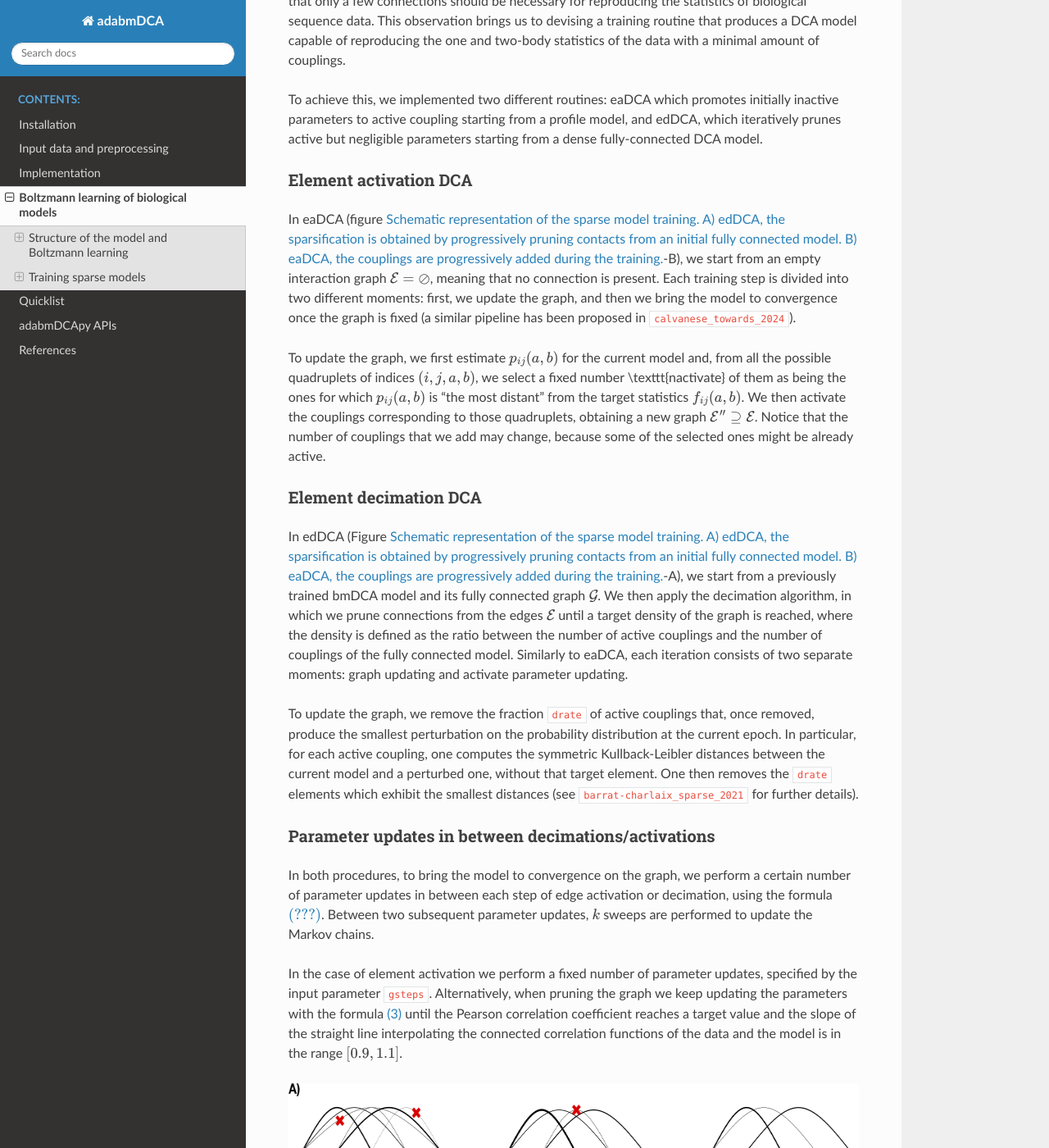
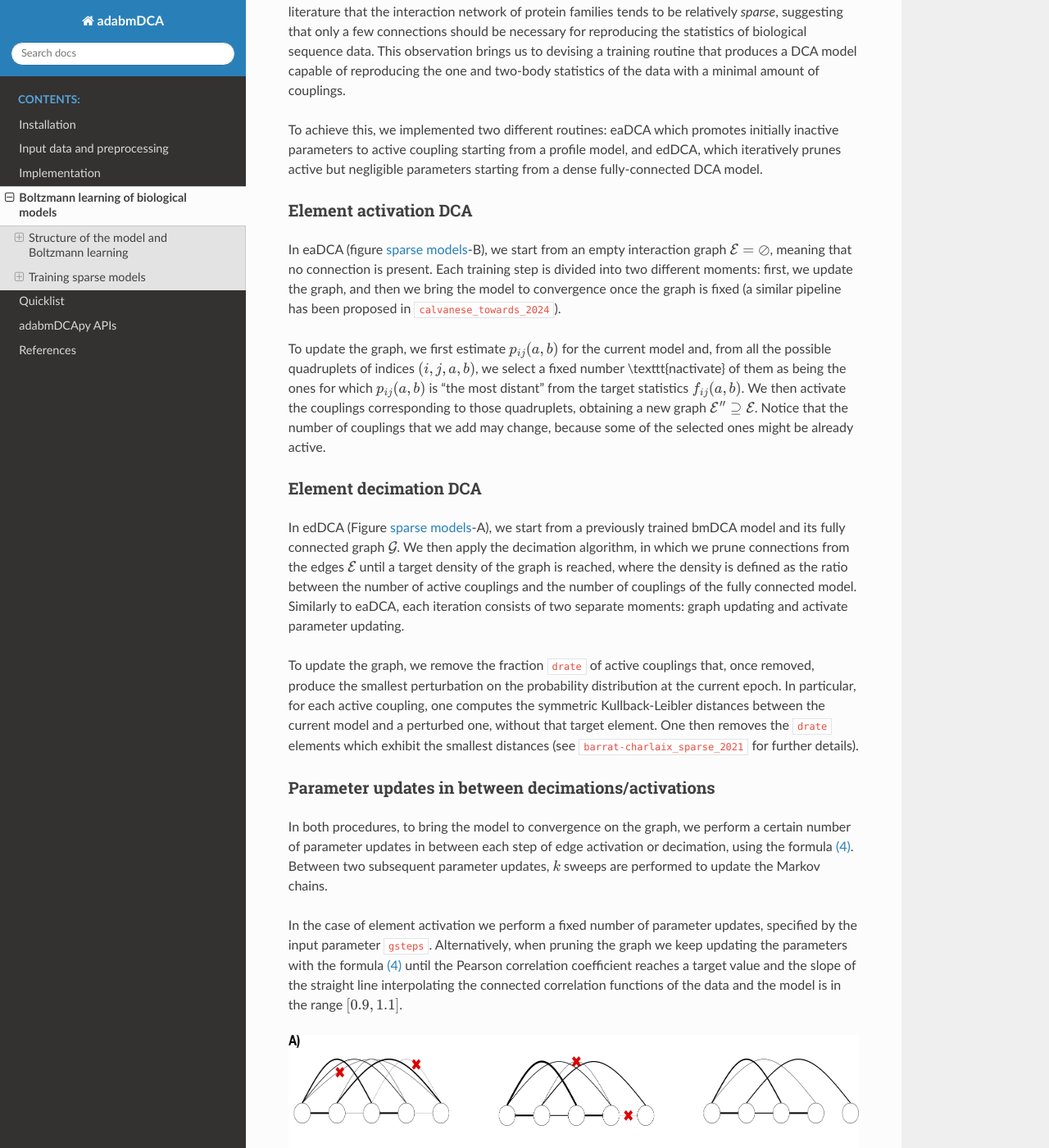
Before and after one commit to spqb/adabmDCApy, a Sphinx documentation site: the page built from doc/boltzmann_learning.md, in a window 1280 px wide and 1400 px high, scrolled down 3411 px. Shown: the whole window at 82% size. Built offline with Sphinx 7.4.7 and the Read the Docs theme 3.1.0, drawn with Linux system fonts in a browser that asks for light colours; cross-references to code outside the pages are shown as plain code; some of the changed text lies outside the part shown.

Commit message:
update doc

```diff
--- a/doc/boltzmann_learning.md
+++ b/doc/boltzmann_learning.md
@@ -56,7 +57,7 @@ $$
     J_{i j}(a, b) \leftarrow J_{i j}(a, b) + \gamma \frac{\partial \mathcal{L}(\{\pmb{a}^{(m)}\} | \pmb{J}, \pmb{h}, \mathcal{G})}{\partial J_{i j}(a, b)},
 $$(eqn:params_update)
 
-where $\gamma$ is a small rescaling parameter called \textit{learning rate}. By differentiating the log-likelihood \eqref{eq:LL}, we find the update rule for the Boltzmann learning:
+where $\gamma$ is a small rescaling parameter called \textit{learning rate}. By differentiating the log-likelihood [](#eqn:LL), we find the update rule for the Boltzmann learning:
 
 $$
     h_i(a) \leftarrow h_i(a) + \gamma (f_{i}(a) - p_i(a)) \qquad
@@ -90,17 +91,17 @@ What we have described so far is true for all the DCA models considered in this
 To achieve this, we implemented two different routines: eaDCA which promotes initially inactive parameters to active coupling starting from a profile model, and edDCA, which iteratively prunes active but negligible parameters starting from a dense fully-connected DCA model.
 
 #### Element activation DCA
-In eaDCA (figure [](#fig-sparseDCA)-B), we start from an empty interaction graph {math}`\mathcal{E} = \oslash`, meaning that no connection is present. Each training step is divided into two different moments: first, we update the graph, and then we bring the model to convergence once the graph is fixed (a similar pipeline has been proposed in {cite:p}`calvanese_towards_2024`).
+In eaDCA (figure [sparse models](#fig-sparseDCA)-B), we start from an empty interaction graph {math}`\mathcal{E} = \oslash`, meaning that no connection is present. Each training step is divided into two different moments: first, we update the graph, and then we bring the model to convergence once the graph is fixed (a similar pipeline has been proposed in {cite:p}`calvanese_towards_2024`).
 
 To update the graph, we first estimate $p_{ij}(a, b)$ for the current model and, from all the possible quadruplets of indices $(i, j, a, b)$, we select a fixed number \texttt{nactivate} of them as being the ones for which $p_{ij}(a, b)$ is "the most distant" from the target statistics $f_{ij}(a,b)$. We then activate the couplings corresponding to those quadruplets, obtaining a new graph {math}`\mathcal{E}'' \supseteq \mathcal{E}`. Notice that the number of couplings that we add may change, because some of the selected ones might be already active.
 
 #### Element decimation DCA
-In edDCA (Figure [](#fig-sparseDCA)-A), we start from a previously trained bmDCA model and its fully connected graph {math}`\mathcal{G}`. We then apply the decimation algorithm, in which we prune connections from the edges {math}`\mathcal{E}` until a target density of the graph is reached, where the density is defined as the ratio between the number of active couplings and the number of couplings of the fully connected model. Similarly to eaDCA, each iteration consists of two separate moments: graph updating and activate parameter updating.
+In edDCA (Figure [sparse models](#fig-sparseDCA)-A), we start from a previously trained bmDCA model and its fully connected graph {math}`\mathcal{G}`. We then apply the decimation algorithm, in which we prune connections from the edges {math}`\mathcal{E}` until a target density of the graph is reached, where the density is defined as the ratio between the number of active couplings and the number of couplings of the fully connected model. Similarly to eaDCA, each iteration consists of two separate moments: graph updating and activate parameter updating.
 
 To update the graph, we remove the fraction `drate` of active couplings that, once removed, produce the smallest perturbation on the probability distribution at the current epoch. In particular, for each active coupling, one computes the symmetric Kullback-Leibler distances between the current model and a perturbed one, without that target element. One then removes the `drate` elements which exhibit the smallest distances (see {cite:p}`barrat-charlaix_sparse_2021` for further details).
 
 #### Parameter updates in between decimations/activations
-In both procedures, to bring the model to convergence on the graph, we perform a certain number of parameter updates in  between each step of edge activation or decimation, using the formula \eqref{eq:params update}. Between two subsequent parameter updates, $k$ sweeps are performed to update the Markov chains.
+In both procedures, to bring the model to convergence on the graph, we perform a certain number of parameter updates in  between each step of edge activation or decimation, using the formula [](#eqn:params_update). Between two subsequent parameter updates, $k$ sweeps are performed to update the Markov chains.
 
 In the case of element activation we perform a
 fixed number of parameter updates,
```
Also changed, not shown: other parts of doc/boltzmann_learning.md (+2 -1 lines), doc/installation.md (+4 -4 lines).
